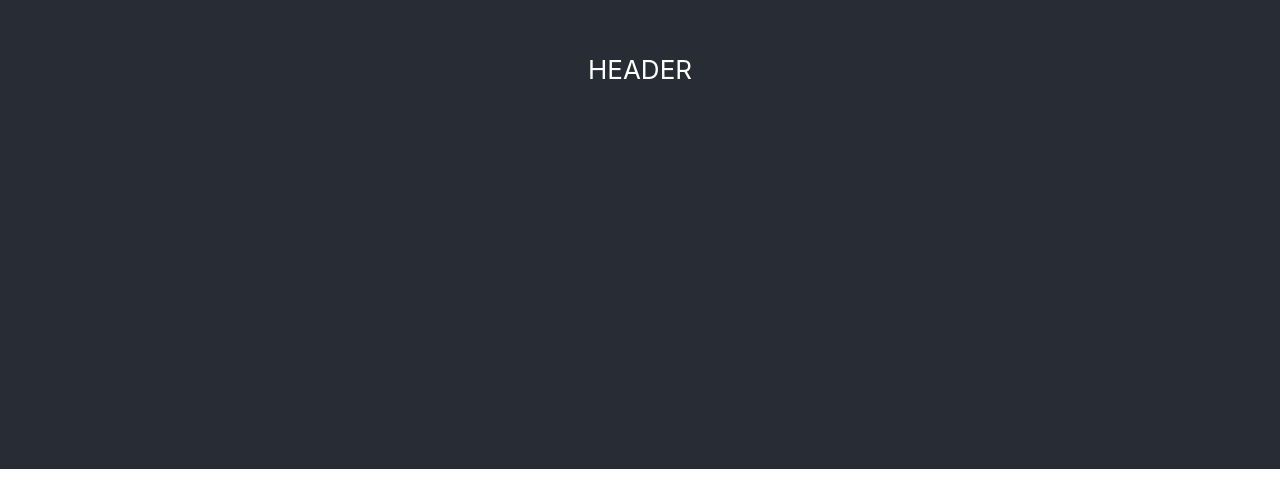
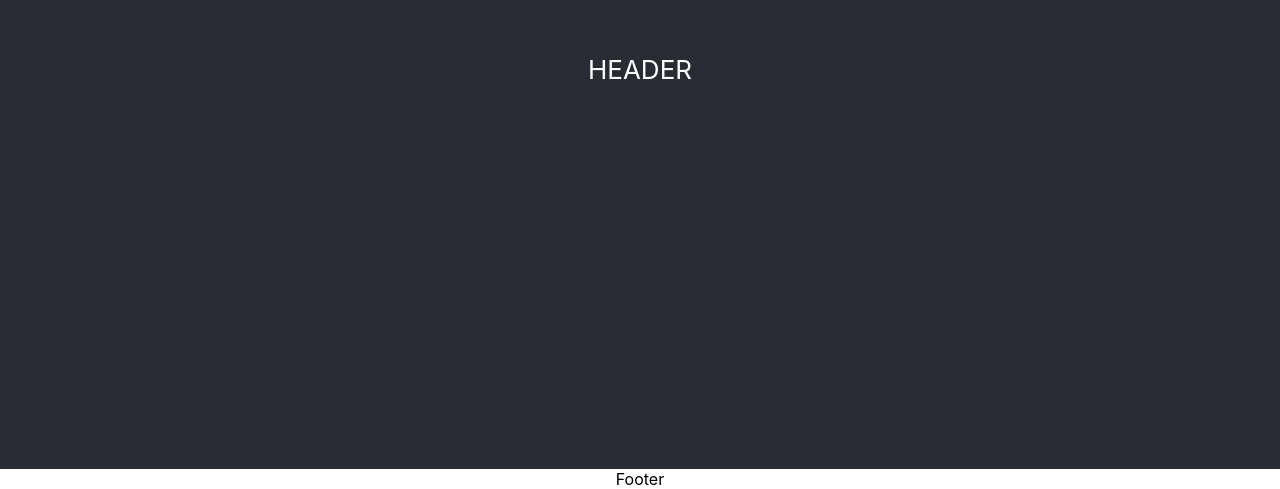
Before and after one commit to gem4ik/PhoneStore, a React (Create React App) app: page / in a window 1280 px wide. Shown: the part 331-820 px from the top of the page. Built offline with nearby package versions, Linux system fonts and the light colour scheme.

Commit message:
add content to Footer

```diff
--- a/src/App.tsx
+++ b/src/App.tsx
@@ -8,7 +8,7 @@ function App() {
         HEADER
       </header>
         <footer>
-
+            Footer
         </footer>
     </div>
   );
```
